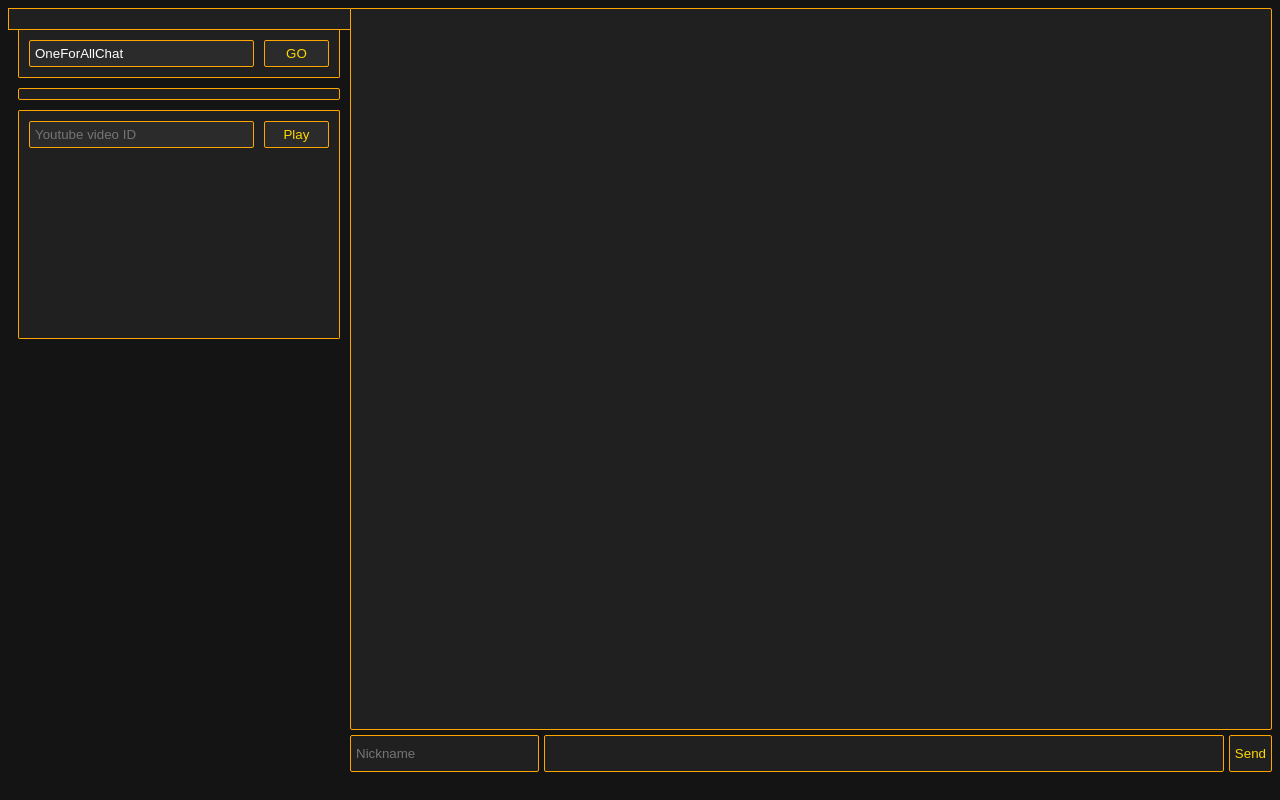
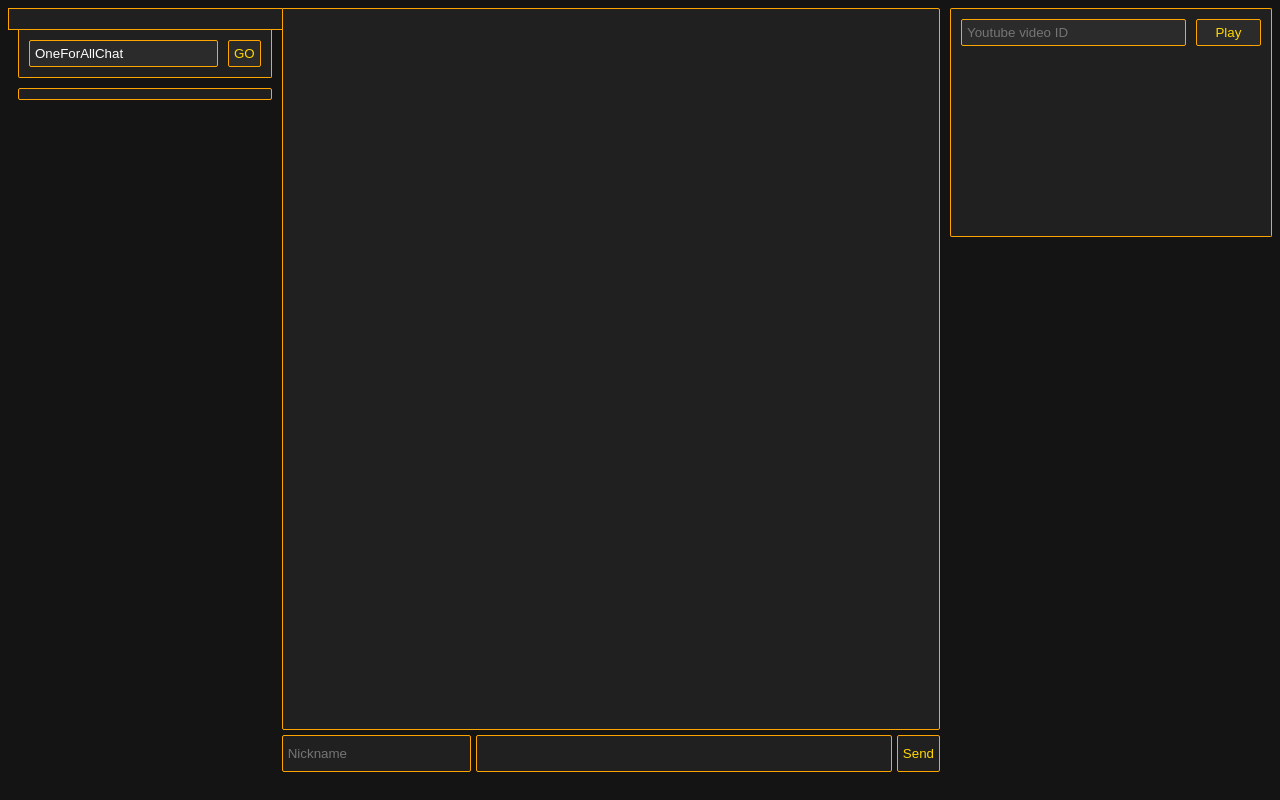
Before and after one commit to Lapwace/Chat-socket.io, a website: page index.html in a window 1280 px wide. Drawn offline with nearby package versions, Linux system fonts and the light colour scheme; no server answers.

Commit message:
New page form

```diff
--- a/index.html
+++ b/index.html
@@ -14,8 +14,6 @@
             <input type="text" id="channel_text" placeholder="Channel name" autocomplete="off" value ="OneForAllChat"><button id="channel_send">GO</button>
         </form>
         <div id="how_online"></div>
-        <div id="youtube_entry"><input type="text" id="youtube_url" placeholder="Youtube video ID" autocomplete="off"><button id="youtube_button">Play</button></div>
-        <div id="ytplayer"></div>
     </aside>
     <main>
         <div id="messages"></div>
@@ -25,6 +23,10 @@
             <button id="send">Send</button>
         </form>
     </main>
+    <aside>
+        <div id="youtube_entry"><input type="text" id="youtube_url" placeholder="Youtube video ID" autocomplete="off"><button id="youtube_button">Play</button></div>
+        <div id="ytplayer"></div>
+    </aside>
     <script src="/socket.io/socket.io.js"></script>
     <script src="script.js"></script>
 </body>
--- a/style.css
+++ b/style.css
@@ -17,8 +17,7 @@ main{
 }
 
 #youtube_entry{
-    margin: 10px;
-    margin-bottom: 0;
+    margin-left: 10px;
     padding: 5px;
     border-top: 1px solid orange;
     border-left: 1px solid orange;
@@ -31,8 +30,7 @@ main{
 
 
 #ytplayer{
-    margin: 10px;
-    margin-top: 0;
+    margin-left: 10px;
     padding: 10px;
     padding-bottom: 0;
     padding-top: 0;
@@ -147,7 +145,7 @@ main{
     letter-spacing: 0.75px;
     font-size: 15px;
 }
-#messages :nth-child(even){
+#messages :nth-child(odd){
     background-color: rgba(0, 0, 0 , 0.100);
 }
 
```
